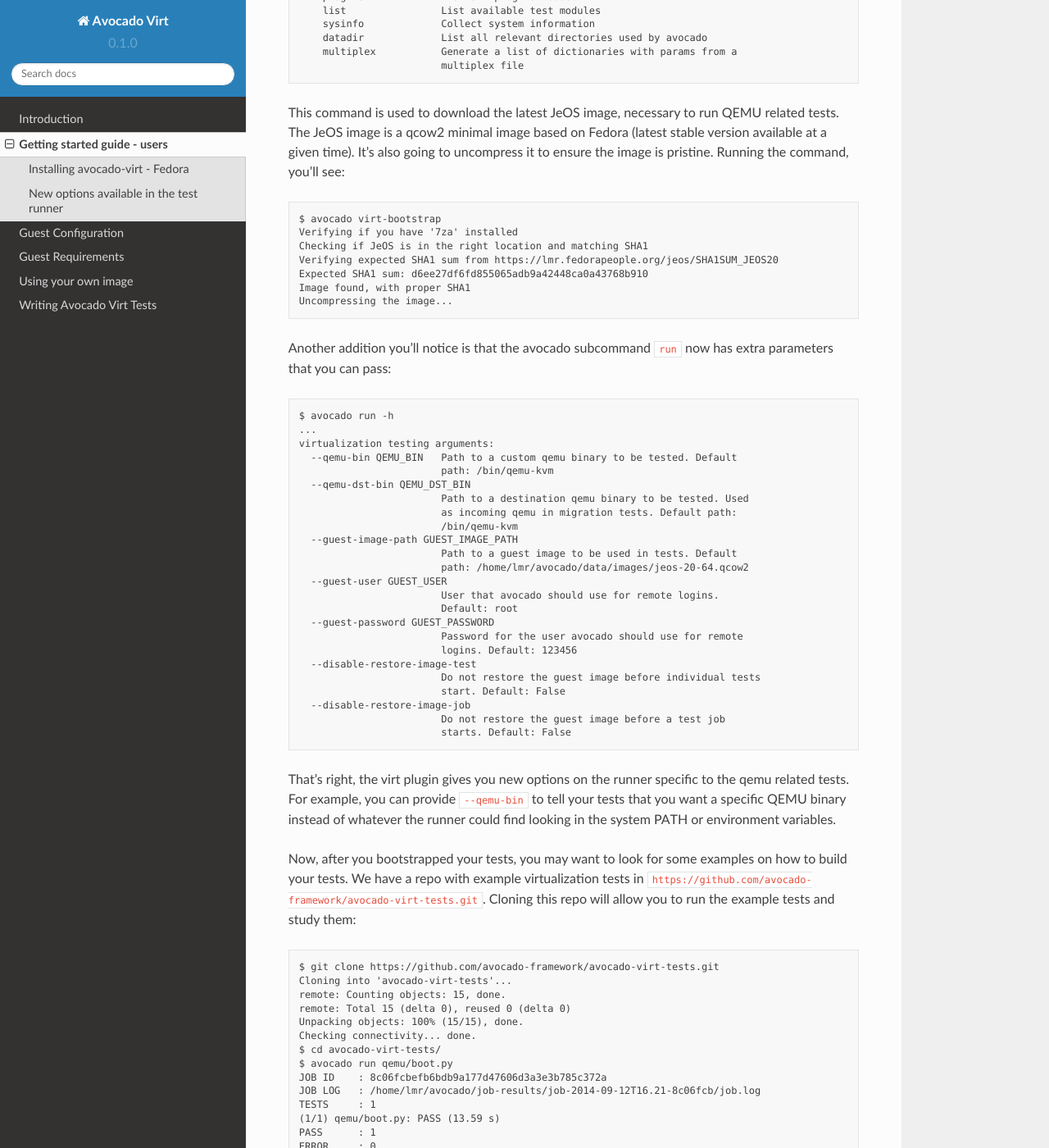
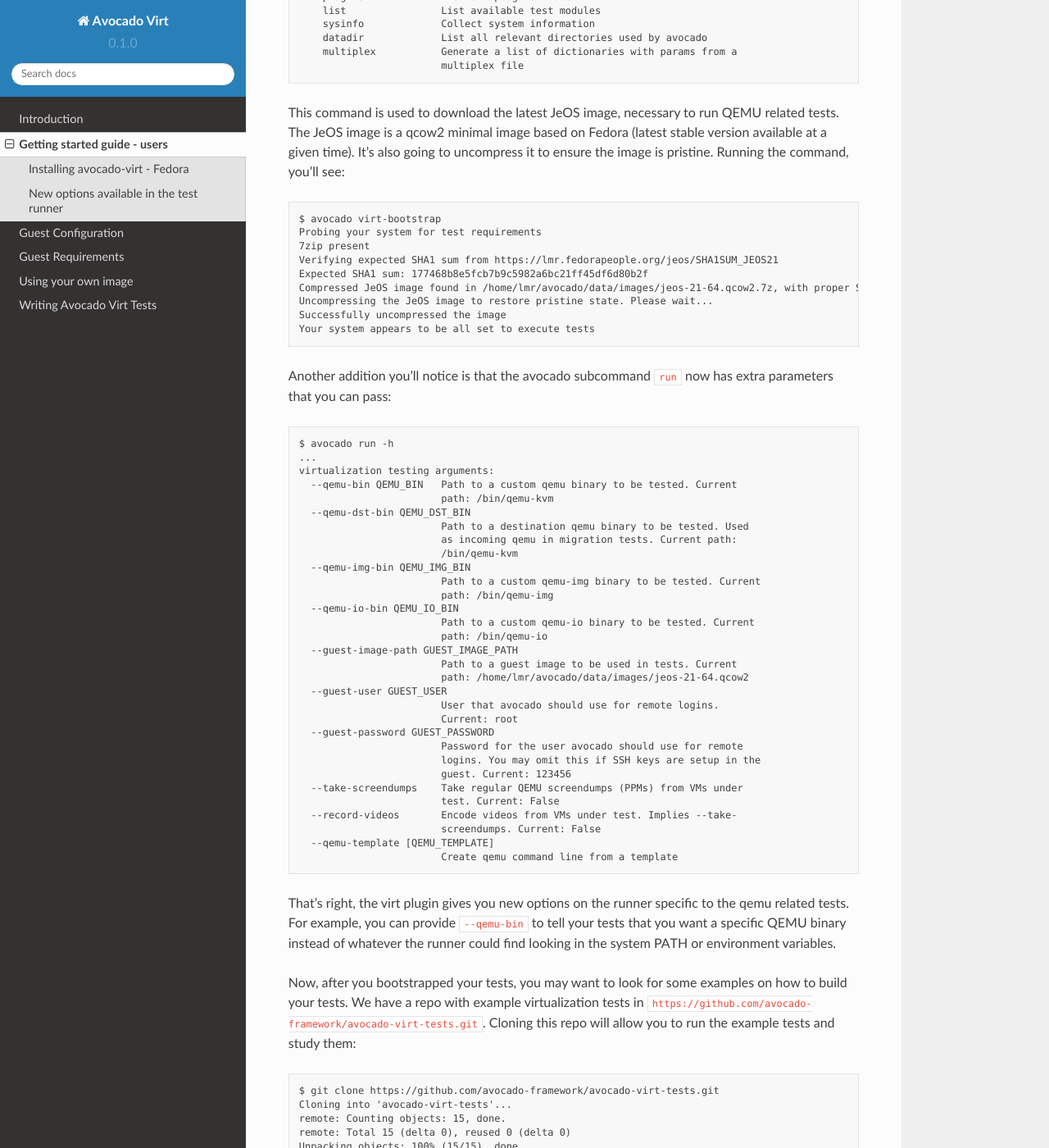
Before and after one commit to avocado-framework/avocado-virt, a Sphinx documentation site: the page built from docs/source/GetStartedGuide.rst, in a window 1280 px wide and 1400 px high, scrolled down 960 px. Shown: the whole window at 82% size. Built offline with Sphinx 7.4.7 and the Read the Docs theme 2.0.0, drawn with Linux system fonts in a browser that asks for light colours; some of the changed text lies outside the part shown.

Commit message:
docs: GetStartedGuide - Updates
Update according to the latest code.

Signed-off-by: Lucas Meneghel Rodrigues <lmr@redhat.com>

```diff
--- a/docs/source/GetStartedGuide.rst
+++ b/docs/source/GetStartedGuide.rst
@@ -60,12 +60,14 @@
 it to ensure the image is pristine. Running the command, you'll see::
 
     $ avocado virt-bootstrap
-    Verifying if you have '7za' installed
-    Checking if JeOS is in the right location and matching SHA1
-    Verifying expected SHA1 sum from https://lmr.fedorapeople.org/jeos/SHA1SUM_JEOS20
-    Expected SHA1 sum: d6ee27df6fd855065adb9a42448ca0a43768b910
-    Image found, with proper SHA1
-    Uncompressing the image...
+    Probing your system for test requirements
+    7zip present
+    Verifying expected SHA1 sum from https://lmr.fedorapeople.org/jeos/SHA1SUM_JEOS21
+    Expected SHA1 sum: 177468b8e5fcb7b9c5982a6bc21ff45df6d80b2f
+    Compressed JeOS image found in /home/lmr/avocado/data/images/jeos-21-64.qcow2.7z, with proper SHA1
+    Uncompressing the JeOS image to restore pristine state. Please wait...
+    Successfully uncompressed the image
+    Your system appears to be all set to execute tests
 
 Another addition you'll notice is that the avocado subcommand ``run`` now has
 extra parameters that you can pass::
@@ -73,27 +75,34 @@
     $ avocado run -h
     ...
     virtualization testing arguments:
-      --qemu-bin QEMU_BIN   Path to a custom qemu binary to be tested. Default
+      --qemu-bin QEMU_BIN   Path to a custom qemu binary to be tested. Current
                             path: /bin/qemu-kvm
       --qemu-dst-bin QEMU_DST_BIN
                             Path to a destination qemu binary to be tested. Used
-                            as incoming qemu in migration tests. Default path:
+                            as incoming qemu in migration tests. Current path:
                             /bin/qemu-kvm
+      --qemu-img-bin QEMU_IMG_BIN
+                            Path to a custom qemu-img binary to be tested. Current
+                            path: /bin/qemu-img
+      --qemu-io-bin QEMU_IO_BIN
+                            Path to a custom qemu-io binary to be tested. Current
+                            path: /bin/qemu-io
       --guest-image-path GUEST_IMAGE_PATH
-                            Path to a guest image to be used in tests. Default
-                            path: /home/lmr/avocado/data/images/jeos-20-64.qcow2
+                            Path to a guest image to be used in tests. Current
+                            path: /home/lmr/avocado/data/images/jeos-21-64.qcow2
       --guest-user GUEST_USER
                             User that avocado should use for remote logins.
-                            Default: root
+                            Current: root
       --guest-password GUEST_PASSWORD
                             Password for the user avocado should use for remote
-                            logins. Default: 123456
-      --disable-restore-image-test
-                            Do not restore the guest image before individual tests
-                            start. Default: False
-      --disable-restore-image-job
-                            Do not restore the guest image before a test job
-                            starts. Default: False
+                            logins. You may omit this if SSH keys are setup in the
+                            guest. Current: 123456
+      --take-screendumps    Take regular QEMU screendumps (PPMs) from VMs under
+                            test. Current: False
+      --record-videos       Encode videos from VMs under test. Implies --take-
+                            screendumps. Current: False
+      --qemu-template [QEMU_TEMPLATE]
+                            Create qemu command line from a template
 
 
 That's right, the virt plugin gives you new options on the runner specific to
@@ -114,17 +123,18 @@
     Checking connectivity... done.
     $ cd avocado-virt-tests/
     $ avocado run qemu/boot.py
-    JOB ID    : 8c06fcbefb6bdb9a177d47606d3a3e3b785c372a
-    JOB LOG   : /home/lmr/avocado/job-results/job-2014-09-12T16.21-8c06fcb/job.log
-    TESTS     : 1
-    (1/1) qemu/boot.py: PASS (13.59 s)
-    PASS      : 1
-    ERROR     : 0
-    FAIL      : 0
-    SKIP      : 0
-    WARN      : 0
-    NOT FOUND : 0
-    TIME      : 13.59 s
+    JOB ID     : <id>
+    JOB LOG    : /home/<user>/avocado/job-results/job-<timestamp-shortid>/job.log
+    JOB HTML   : /home/<user>/avocado/job-results/job-<timestamp-shortid>/html/results.html
+    TESTS      : 1
+    (1/1) qemu/boot.py:BootTest.test_boot: PASS (23.13 s)
+    PASS       : 1
+    ERROR      : 0
+    FAIL       : 0
+    SKIP       : 0
+    WARN       : 0
+    INTERRUPT  : 0
+    TIME       : 23.13 s
 
 With this info, we are covering the basics. We'll cover setup details and the
 available test API in later sessions.
```
